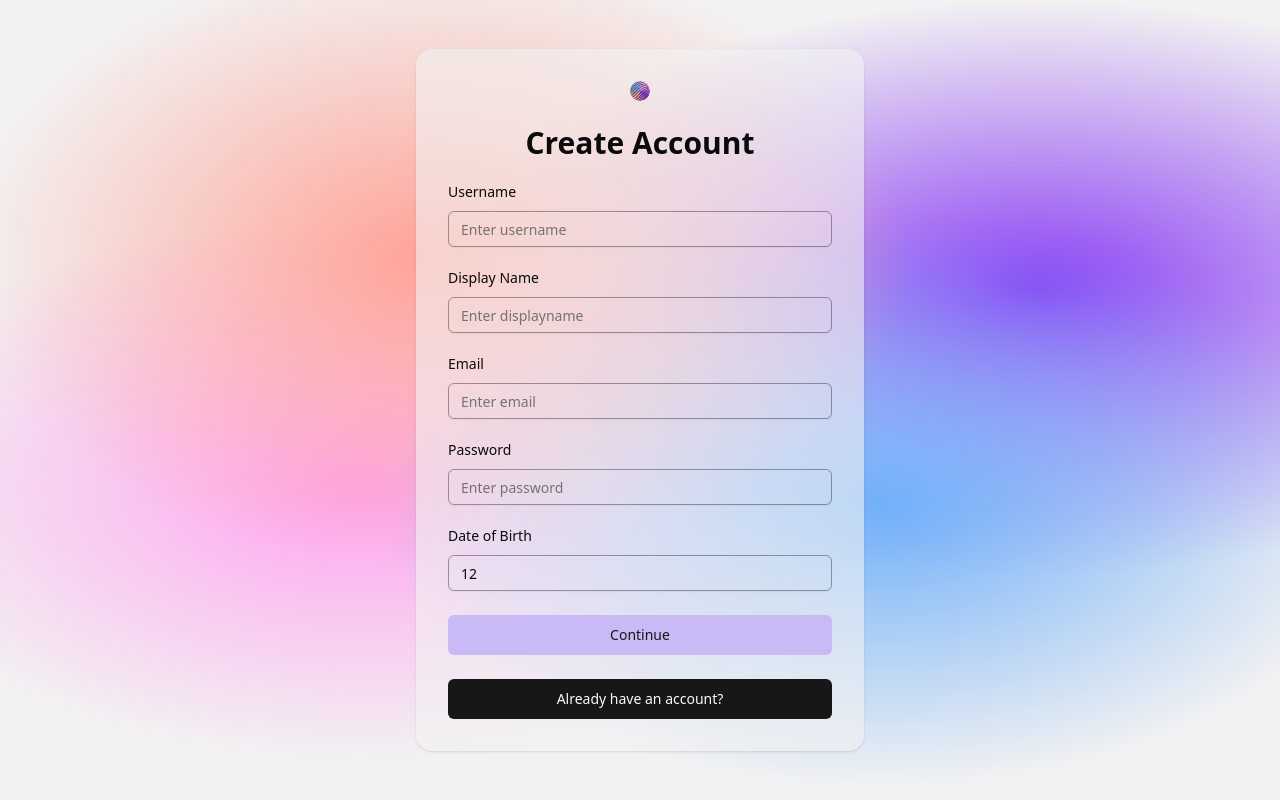
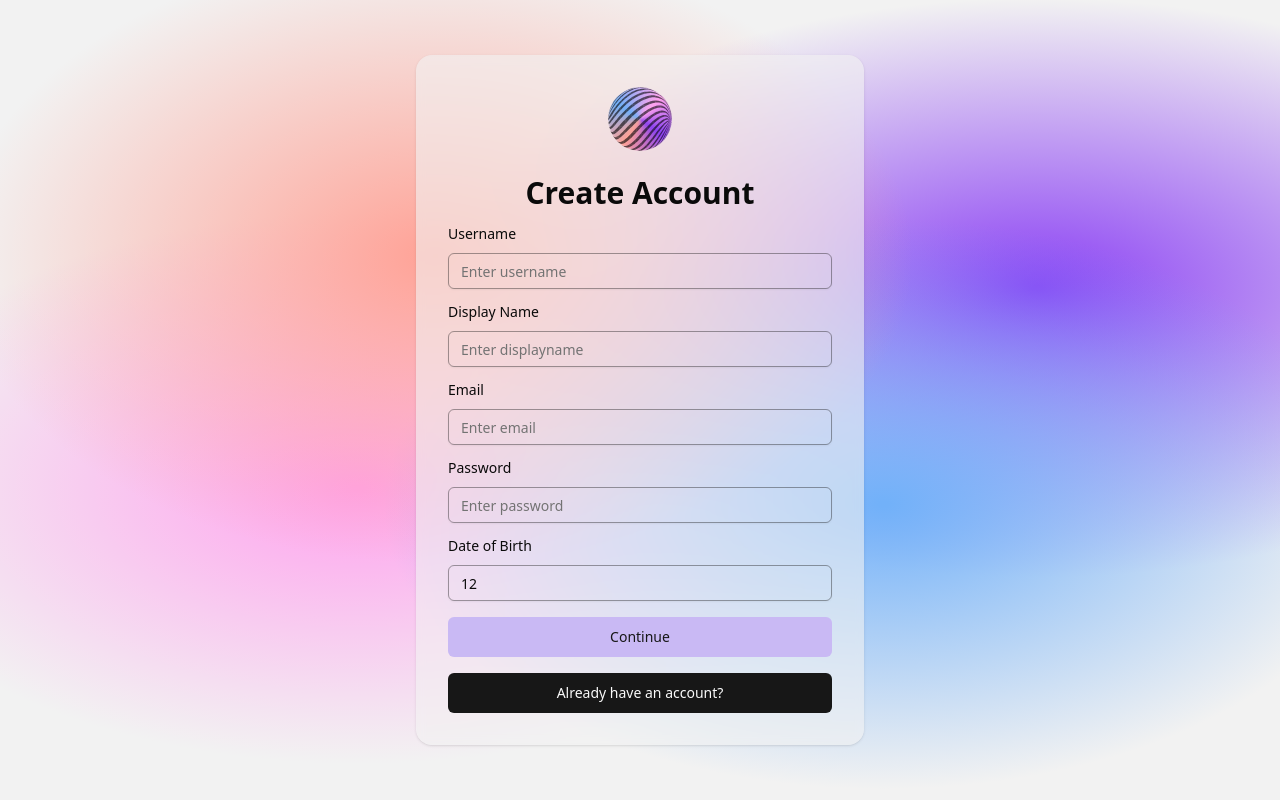
Before and after one commit to Jasdeep-Singh-Dhillon/Sphere, a Next.js app: page /register in a window 1280 px wide. Built offline with nearby package versions, Linux system fonts and the light colour scheme; no server answers; what @convex-dev/auth would draw is missing.

Commit message:
link in logo

```diff
--- a/src/app/login/page.tsx
+++ b/src/app/login/page.tsx
@@ -3,13 +3,23 @@ import { Icons } from "@/components/icons";
 import { Button } from "@/components/ui/button";
 import { Input } from "@/components/ui/input";
 import { useAuthActions } from "@convex-dev/auth/react";
+import Link from "next/link";
 
 export default function Login() {
   const { signIn } = useAuthActions();
   return (
     <div className="gradient h-dvh min-h-screen w-full flex items-center justify-center ">
       <div className=" p-10 rounded-2xl shadow-2xl w-full max-w-md flex flex-col items-center bg-background/60 ">
-        <Icons.sphere className="w-16 h-16 mb-4" />
+        {/* Logo with link and hover pull-up animation */}
+        <Link
+          href="/"
+          aria-label="Go to homepage"
+          className="group"
+        >
+          <Icons.sphere
+            className="w-16 h-16 mb-4 transition-transform duration-300 group-hover:-translate-y-2"
+          />
+        </Link>
         <h1 className="text-3xl font-extrabold text-accent mb-2">Login</h1>
         <p className="mb-6 text-center w-full">
           Welcome back! Please enter your credentials.
--- a/src/app/register/page.tsx
+++ b/src/app/register/page.tsx
@@ -61,9 +61,18 @@ export default function Register() {
     <div className="gradient w-full h-dvh flex justify-center items-center min-h-screen ">
       <form
         onSubmit={formSubmit}
-        className="bg-background/60 backdrop-saturate-100 flex flex-col items-center gap-6 p-8 mx-8 backdrop-blur-xs rounded-2xl shadow w-full max-w-md"
+        className="bg-background/60 backdrop-saturate-100 flex flex-col items-center gap-4 p-8 mx-8 backdrop-blur-xs rounded-2xl shadow w-full max-w-md"
       >
-        <Icons.sphere className="w-5 h-5" />
+        {/* Logo with link, hover pull-up animation (no shadow) */}
+        <Link
+          href="/"
+          aria-label="Go to homepage"
+          className="group"
+        >
+          <Icons.sphere
+            className="w-16 h-16 mb-2 transition-transform duration-300 group-hover:-translate-y-4"
+          />
+        </Link>
         <h2 className="text-3xl font-bold">Create Account</h2>
         <registerForm.AppField name="username">
           {(field) => (
```
